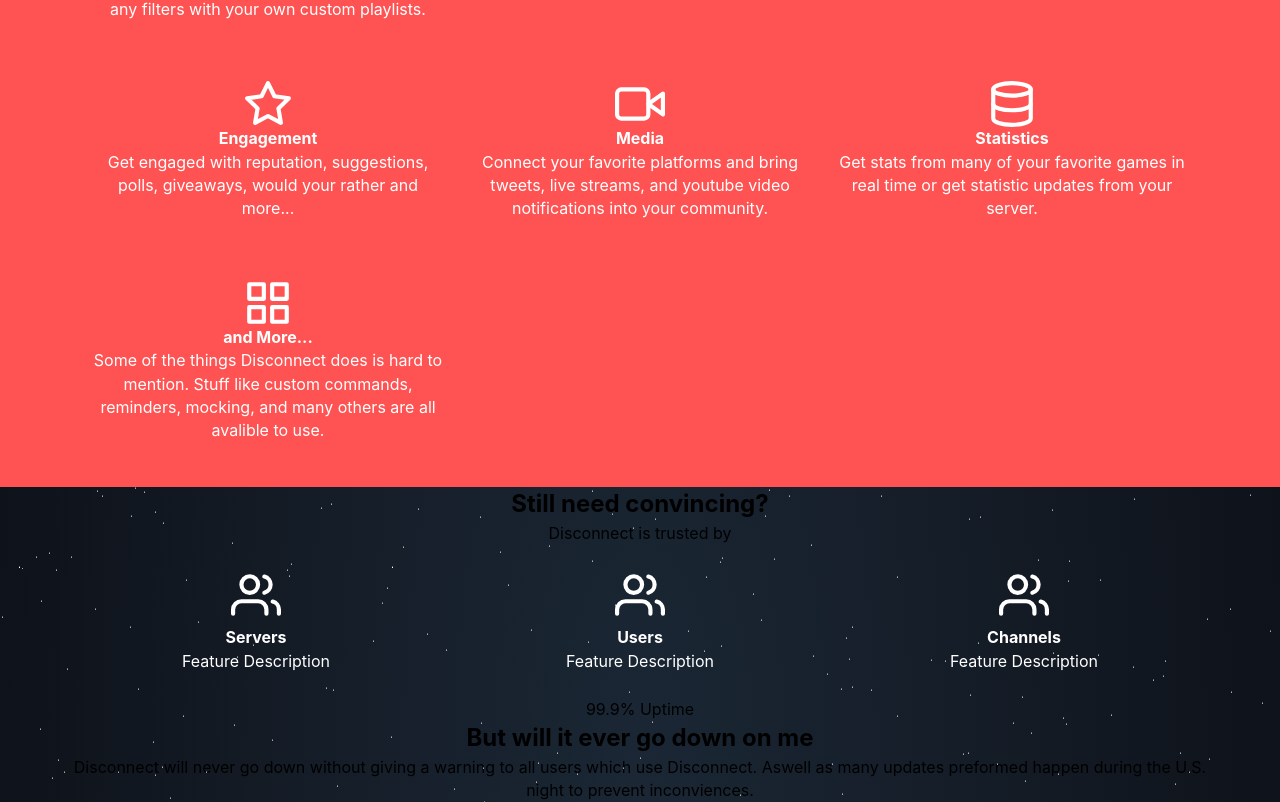
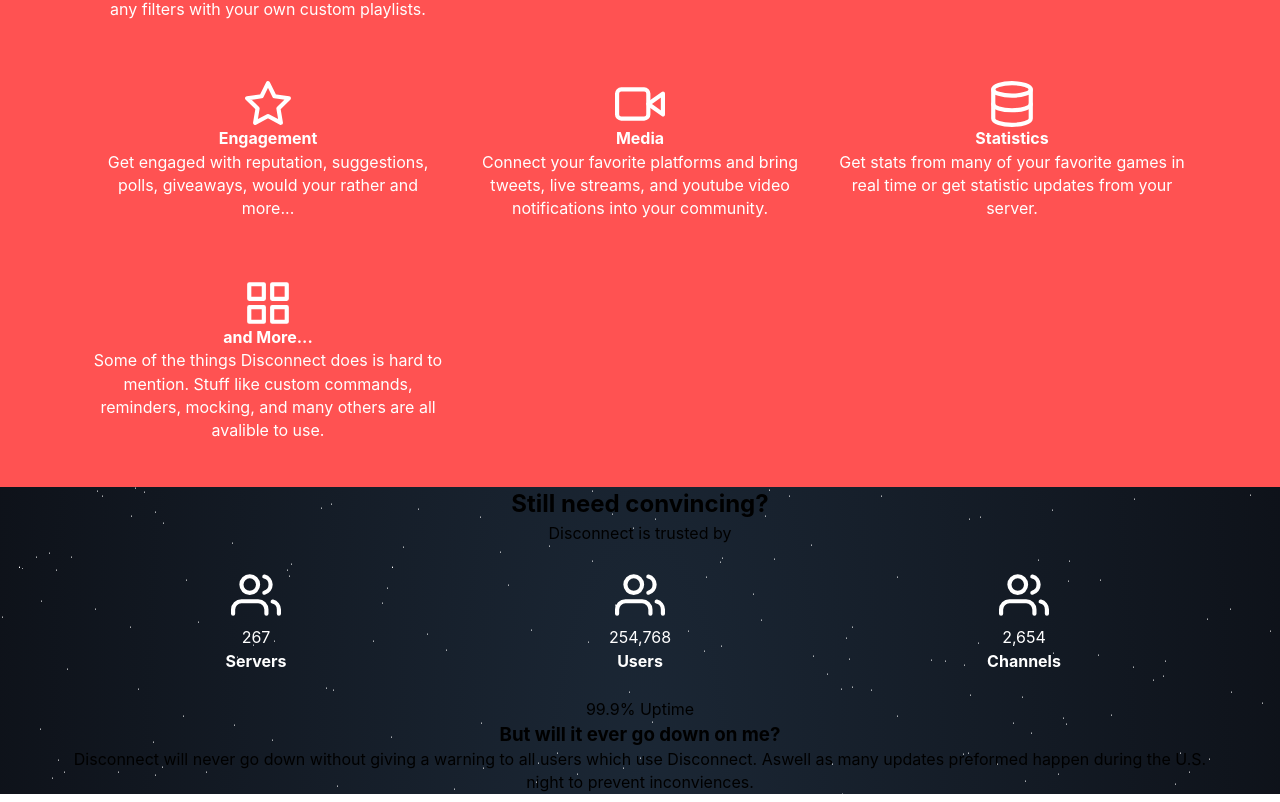
Before and after one commit to DisconnectDiscordBot/Website-V2, a Next.js app: page / in a window 1280 px wide. Shown: the part 1097-1899 px from the top of the page. Built offline with nearby package versions, Linux system fonts and the light colour scheme.

Commit message:
formatting

```diff
--- a/pages/index.js
+++ b/pages/index.js
@@ -180,10 +180,8 @@ export default function Home() {
 										src='/assets/icons/users.svg'
 										alt='Servers Icon'
 									/>
+									<p className={styles.description}>267</p>
 									<p className={styles.title}>Servers</p>
-									<p className={styles.description}>
-										Feature Description
-									</p>
 								</div>
 								<div className={styles.feature}>
 									<img
@@ -191,10 +189,8 @@ export default function Home() {
 										src='/assets/icons/users.svg'
 										alt='Welcoming Icon'
 									/>
+									<p className={styles.description}>254,768</p>
 									<p className={styles.title}>Users</p>
-									<p className={styles.description}>
-										Feature Description
-									</p>
 								</div>
 								<div className={styles.feature}>
 									<img
@@ -202,17 +198,15 @@ export default function Home() {
 										src='/assets/icons/users.svg'
 										alt='Welcoming Icon'
 									/>
+									<p className={styles.description}>2,654</p>
 									<p className={styles.title}>Channels</p>
-									<p className={styles.description}>
-										Feature Description
-									</p>
 								</div>
 							</div>
 
 							<div className={styles.stat}>
  								{/* Insert stat icon */}
 								<p className={styles.num}>99.9% Uptime</p>
-								<h2>But will it ever go down on me</h2>
+								<h3>But will it ever go down on me?</h3>
 								<p>Disconnect will never go down without giving a warning to all users which use Disconnect. Aswell as many updates preformed happen during the U.S. night to prevent inconviences.</p>
 							</div>
 						</div>
```
